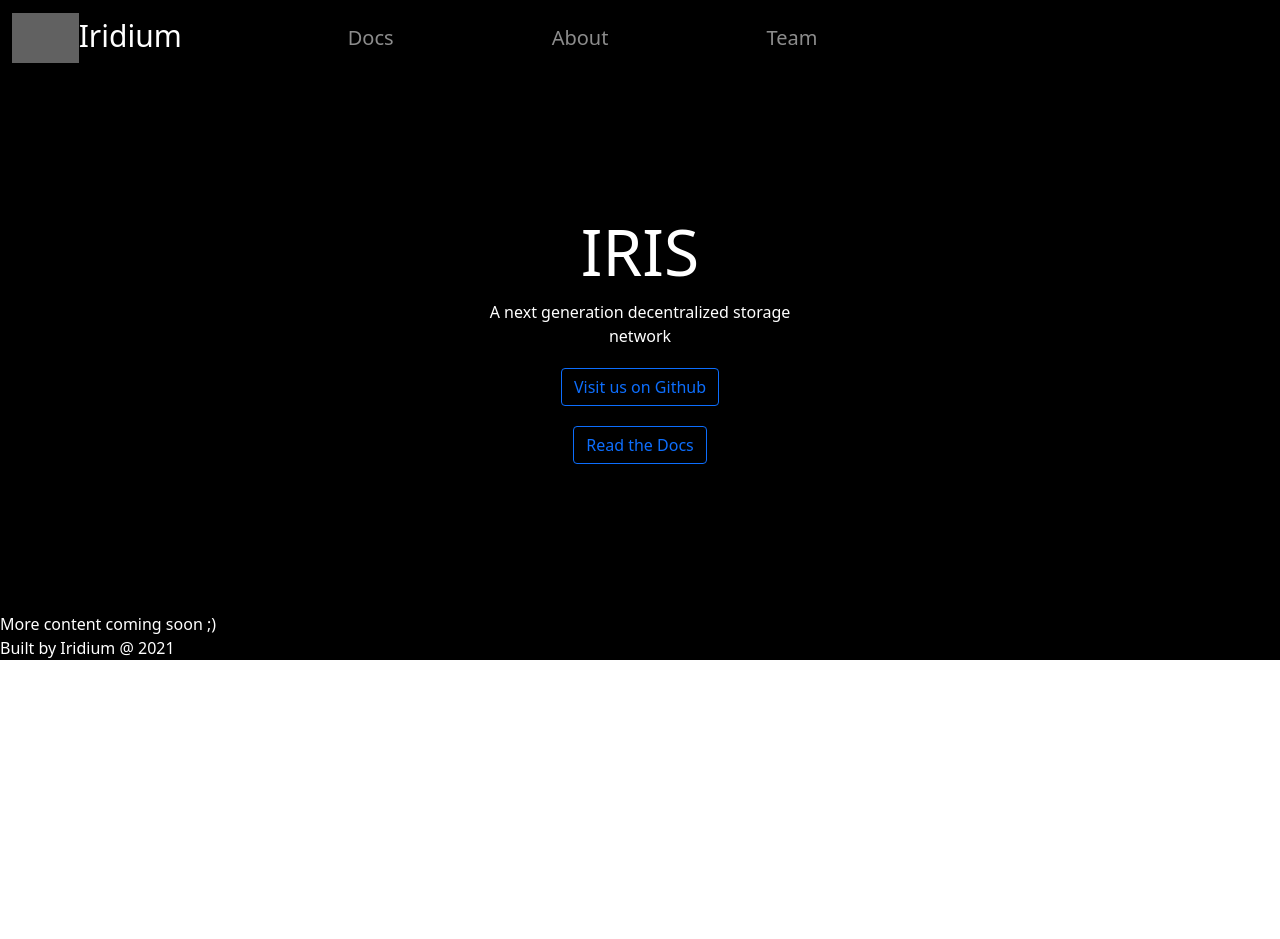
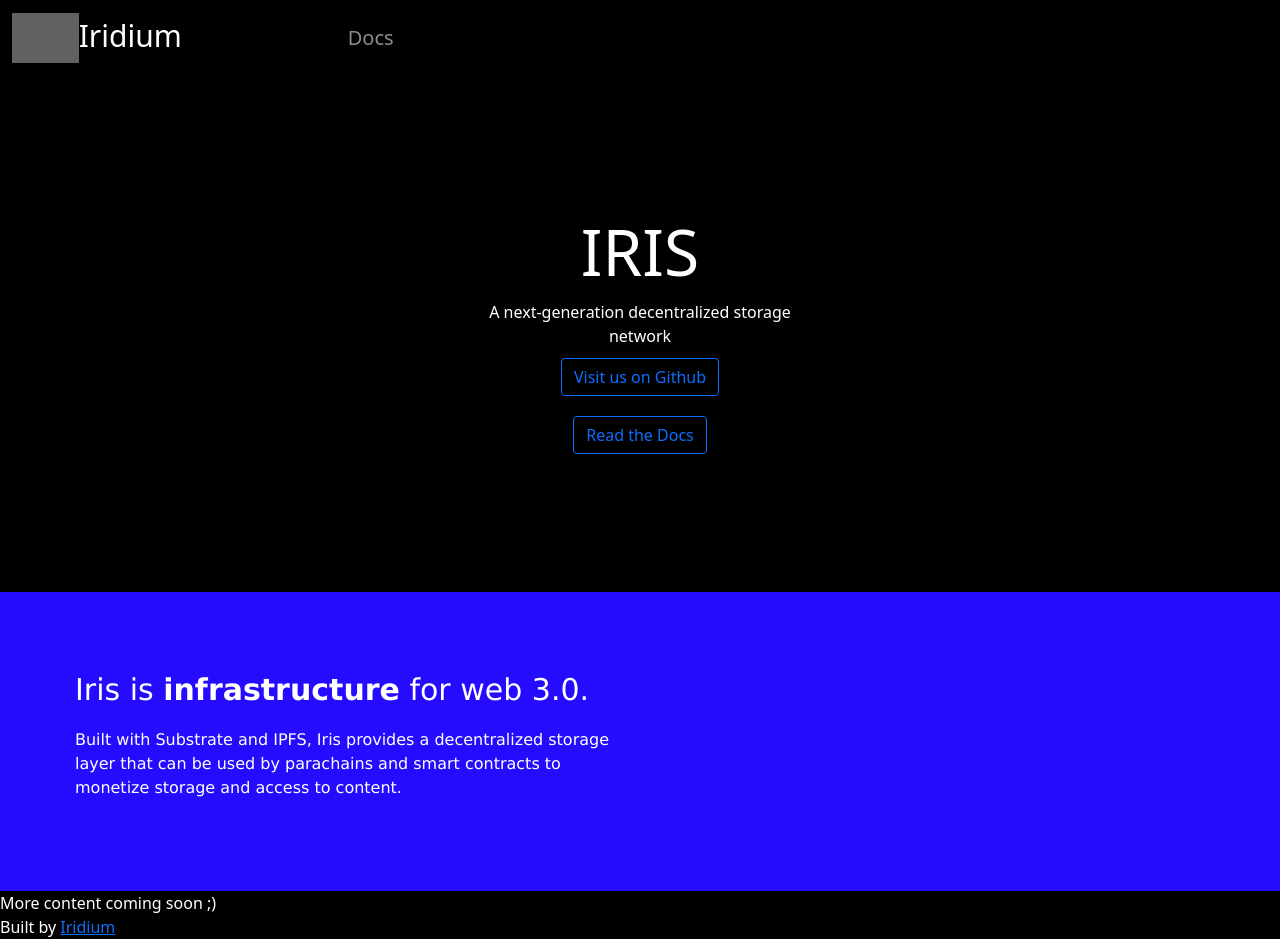
Before and after one commit to driemworks/iridium, a React (Create React App) app: page / in a window 1280 px wide. Before the commit the page ends 800 px from the top, so only its background shows below. Built offline with nearby package versions, Linux system fonts and the light colour scheme; grey boxes are pictures that could not be loaded.

Commit message:
simplify ui

```diff
--- a/src/App.css
+++ b/src/App.css
@@ -85,6 +85,9 @@
 }
 
 .about {
+  padding: 75px;
+  background: rgb(37, 12, 255);
+  font-family: 'Verdana';
 }
 
 .iris {
--- a/src/App.js
+++ b/src/App.js
@@ -25,8 +25,8 @@ function App() {
           </Navbar.Brand>
           <Nav className="me-auto nav-links">
             <Nav.Link className="nav-link" id="docs" href="https://iridium-labs.github.io">Docs</Nav.Link>
-            <Nav.Link className="nav-link" id="about">About</Nav.Link>
-            <Nav.Link className="nav-link" id="team">Team</Nav.Link>
+            {/* <Nav.Link className="nav-link" id="about">About</Nav.Link>
+            <Nav.Link className="nav-link" id="team">Team</Nav.Link> */}
           </Nav>
         </Container>
       </Navbar>
@@ -37,67 +37,21 @@ function App() {
               IRIS
             </span>
             <span id="iridium-tagline">
-              A next generation decentralized storage network
+              A next-generation decentralized storage network
             </span>
-            <div className="button-container">
+            <div className="bzutton-container">
               <Button variant="outline-primary" className="btn" href="https://github.com/iridium-labs">Visit us on Github</Button>{' '}
               <Button variant="outline-primary" className="btn" href="https://iridium-labs.github.io">Read the Docs</Button>{' '}
             </div>
           </div>
         </div>
         <div className="about">
-
-        </div>
-        <div className="team">
-          {/* <span className="section-title">
-            The Iridium Team
-          </span> */}
-          {/* <div className="cards-container">
-            <Card className="card">
-              <Card.Img variant="top" src="https://avatars.githubusercontent.com/u/17711620?v=4/100px180" />
-              <Card.Body>
-                <Card.Title>Tony Riemer</Card.Title>
-                <Card.Text>
-                  <span>
-                    Founder and Lead Engineer
-                  </span>
-                </Card.Text>
-                <div className="icon-container">
-                  <a id="git-icon" href="https://github.com/driemworks">
-                    <FontAwesomeIcon className="icon" icon={faGithub} />
-                  </a>
-                  <a href="https://github.com/driemworks">
-                    <FontAwesomeIcon className="icon" icon={faLinkedin} />
-                  </a>
-                  <a href="https://github.com/driemworks">
-                    <FontAwesomeIcon className="icon" icon={faTwitter} />
-                  </a>
-                </div>
-              </Card.Body>
-            </Card>
-            <Card className="card">
-              <Card.Img variant="top" src="https://www.pngitem.com/pimgs/m/4-40070_user-staff-man-profile-user-account-icon-jpg.png?v=4/100px180" />
-              <Card.Body>
-                <Card.Title>Your name</Card.Title>
-                <Card.Text>
-                  <span>
-                    Engineer
-                  </span>
-                </Card.Text>
-                <div className="icon-container">
-                <a id="git-icon" href="#">
-                    <FontAwesomeIcon className="icon" icon={faGithub} />
-                  </a>
-                  <a href="#">
-                    <FontAwesomeIcon className="icon" icon={faLinkedin} />
-                  </a>
-                  <a href="#">
-                    <FontAwesomeIcon className="icon" icon={faTwitter} />
-                  </a>
-                </div>
-              </Card.Body>
-            </Card>
-          </div> */}
+          <p style={{fontSize: '30px'}}>
+            Iris is <b>infrastructure</b> for web 3.0.
+          </p>
+          <p style={{width: '50%'}}>
+            Built with Substrate and IPFS, Iris provides a decentralized storage layer that can be used by parachains and smart contracts to monetize storage and access to content.
+          </p>
         </div>
       </div>
       <div>
@@ -105,7 +59,7 @@ function App() {
       </div>
       <footer className="footer">
         <span>
-          Built by <a>Iridium</a> @ 2021
+          Built by <a href="https://github.com/iridium-labs">Iridium</a>
         </span>
       </footer>
     </div>
--- a/src/index.css
+++ b/src/index.css
@@ -5,6 +5,7 @@ body {
     sans-serif;
   -webkit-font-smoothing: antialiased;
   -moz-osx-font-smoothing: grayscale;
+  background: black;
 }
 
 code {
```
Also changed, not shown: 1 other file (tests, documents, lock files or other folders).
